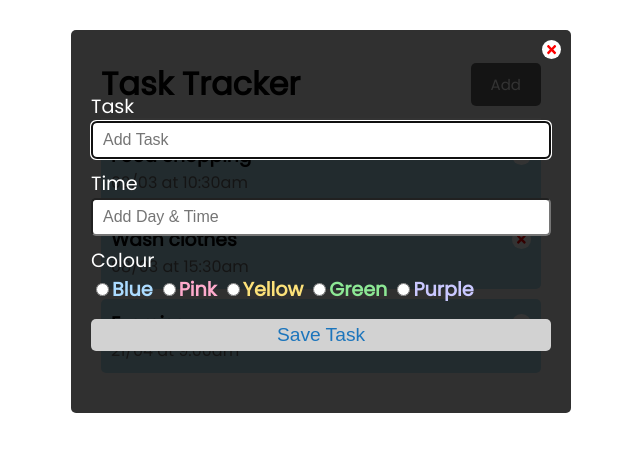
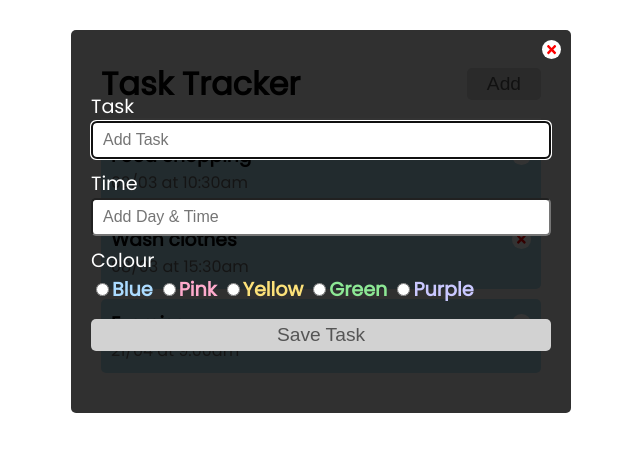
Before and after one commit to jasontwuk/React_task-tracker, a React (Create React App) app: page / in a window 1280 px wide. Shown: the top 452 px of the page, without its empty margins (319-959 px from the left). Built offline with nearby package versions, Linux system fonts and the light colour scheme.

Commit message:
update button styles

```diff
--- a/src/styles/_addTaskForm.scss
+++ b/src/styles/_addTaskForm.scss
@@ -75,14 +75,15 @@
     }
 
     input[type="submit"] {
+      background: #d2d2d2;
+      color: #555;
       font-size: 1.2rem;
+      border-radius: $radius;
+      cursor: pointer;
+      padding: 5px 10px;
       width: 100%;
-      padding: 5px 10px;
       margin-top: 15px;
-      border-radius: $radius;
       border: none;
-      background: #d2d2d2;
-      color: $main-color;
     }
     input[type="submit"]:hover {
       background: $main-color;
--- a/src/styles/_btn.scss
+++ b/src/styles/_btn.scss
@@ -1,15 +1,15 @@
 .btn {
-  display: inline-block;
-  background: #666;
-  color: #fff;
-  border: none;
-  padding: 10px 20px;
+  background: #d2d2d2;
+  color: #555;
+  font-size: 1.2rem;
   border-radius: $radius;
   cursor: pointer;
+  display: inline-block;
+  border: none;
+  padding: 5px 20px;
   text-decoration: none;
-  font-size: 15px;
-  font-family: inherit;
 }
 .btn:hover {
-  background: #333;
+  background: $main-color;
+  color: #fff;
 }
```
